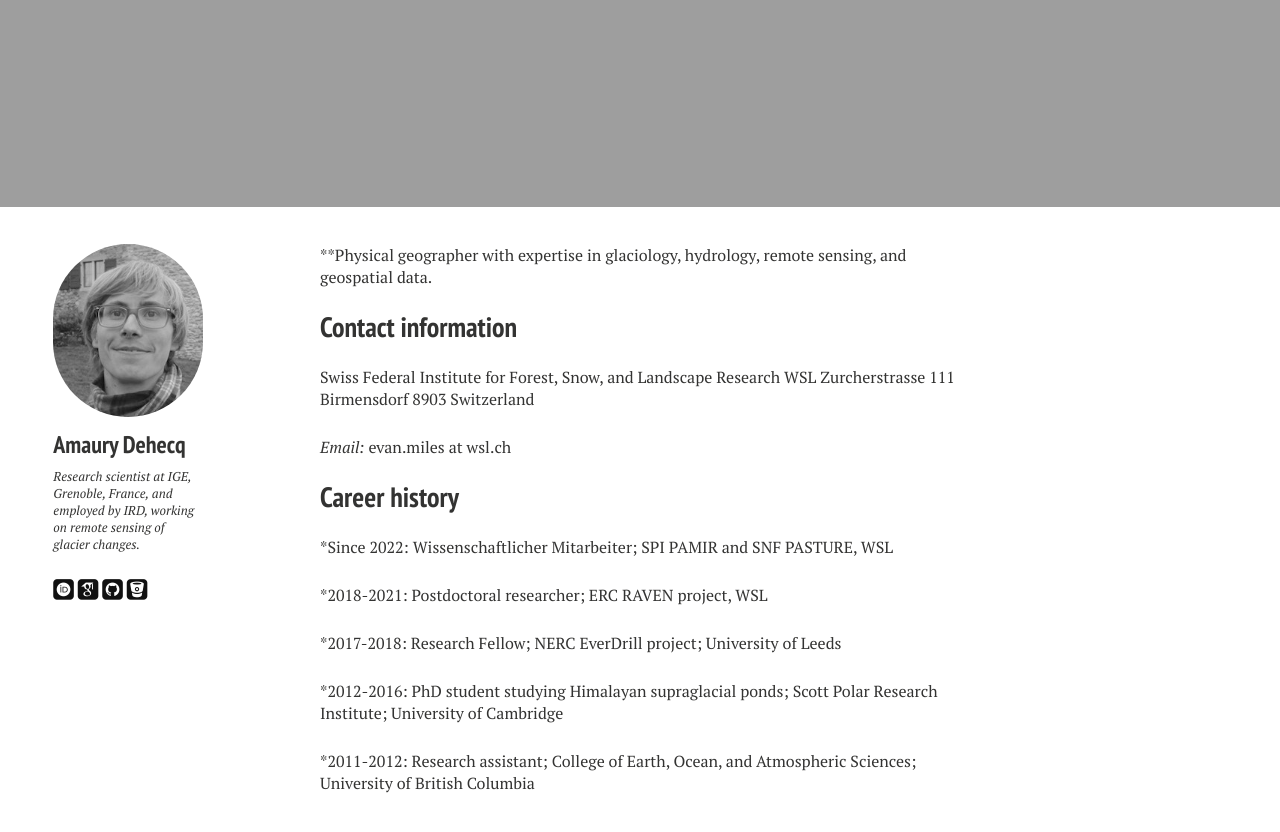
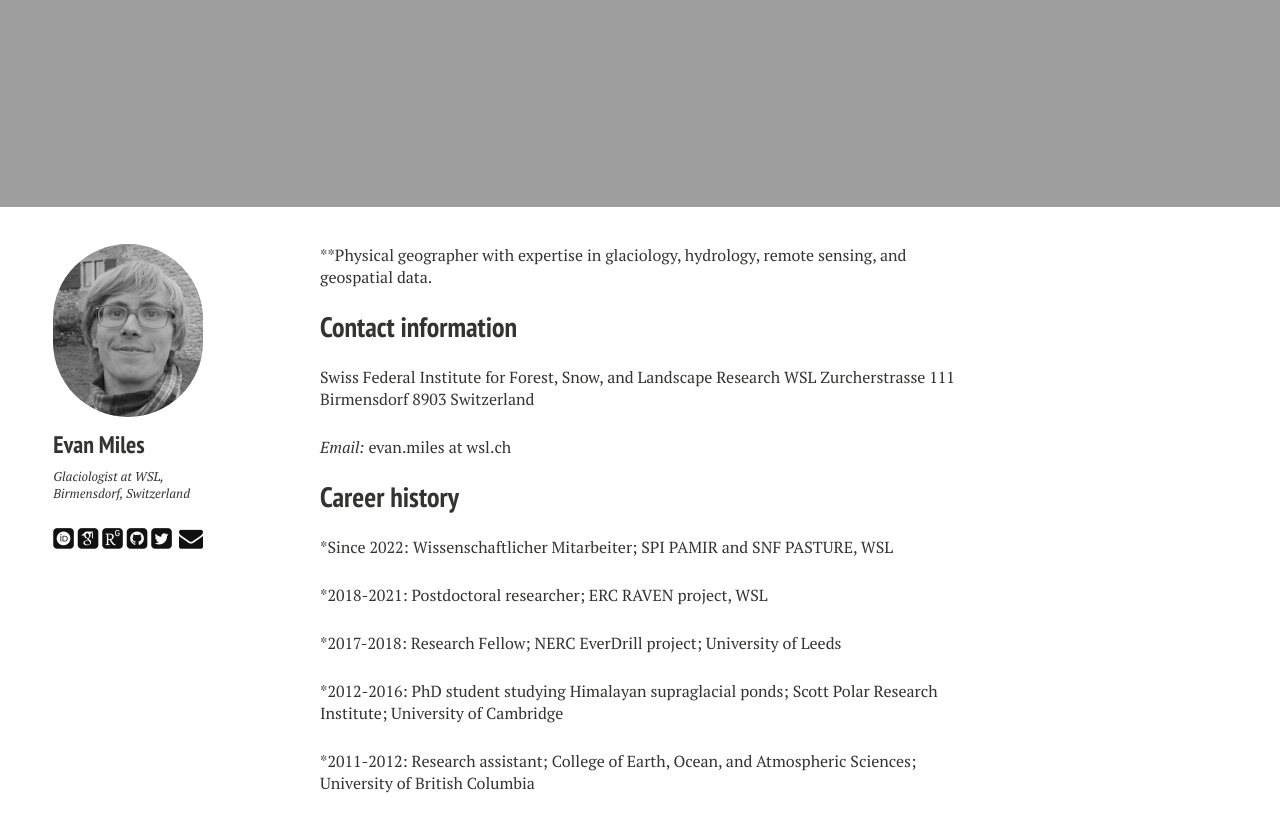
Before and after one commit to miles916/miles916.github.io, a Jekyll site: the page built from index.md, in a window 1280 px wide and 900 px high, scrolled down 837 px. Shown: the top 832 px of the window. Built offline with Jekyll 4.4.1, drawn with Linux system fonts in a browser that asks for light colours; nearby versions of some CDN libraries; some web fonts are replaced; some of the changed text lies outside the part shown.

Commit message:
Update _config.yml

```diff
--- a/_config.yml
+++ b/_config.yml
@@ -1,7 +1,7 @@
 # Site wide configuration
 
-title: Amaury Dehecq
-bio: "Research scientist at IGE, Grenoble, France, and employed by IRD, working on remote sensing of glacier changes."
+title: Evan Miles
+bio: "Glaciologist at WSL, Birmensdorf, Switzerland"
 locale: en_US
 url:
 image:
@@ -30,19 +30,18 @@ kramdown:
 
 # Site owner
 owner:
-  name: Amaury Dehecq
+  name: Evan Miles
   avatar: photo_profil.jpg
-  bio: "Research scientist at IGE, Grenoble, France, and employed by IRD, working on remote sensing of glacier changes."
-  github: adehecq
-  bitbucket: adehecq
-  orcid: 0000-0002-5157-1183
-  scholar: 4Fk2yxUAAAAJ
+  bio: "Glaciologist at WSL, Birmensdorf, Switzerland"
+  github: miles916
+  orcid: 0000-0001-5446-8571
+  scholar: uDN1U6gAAAAJ
   mendeley:
-  researchgate:
+  researchgate: Evan-Miles-2
   stackoverflow:
-  email:
+  email: evan.miles@wsl.ch
   disqus-shortname:
-  twitter:
+  twitter: Miles_of_Ice
   facebook:
   google:
     plus:
```
